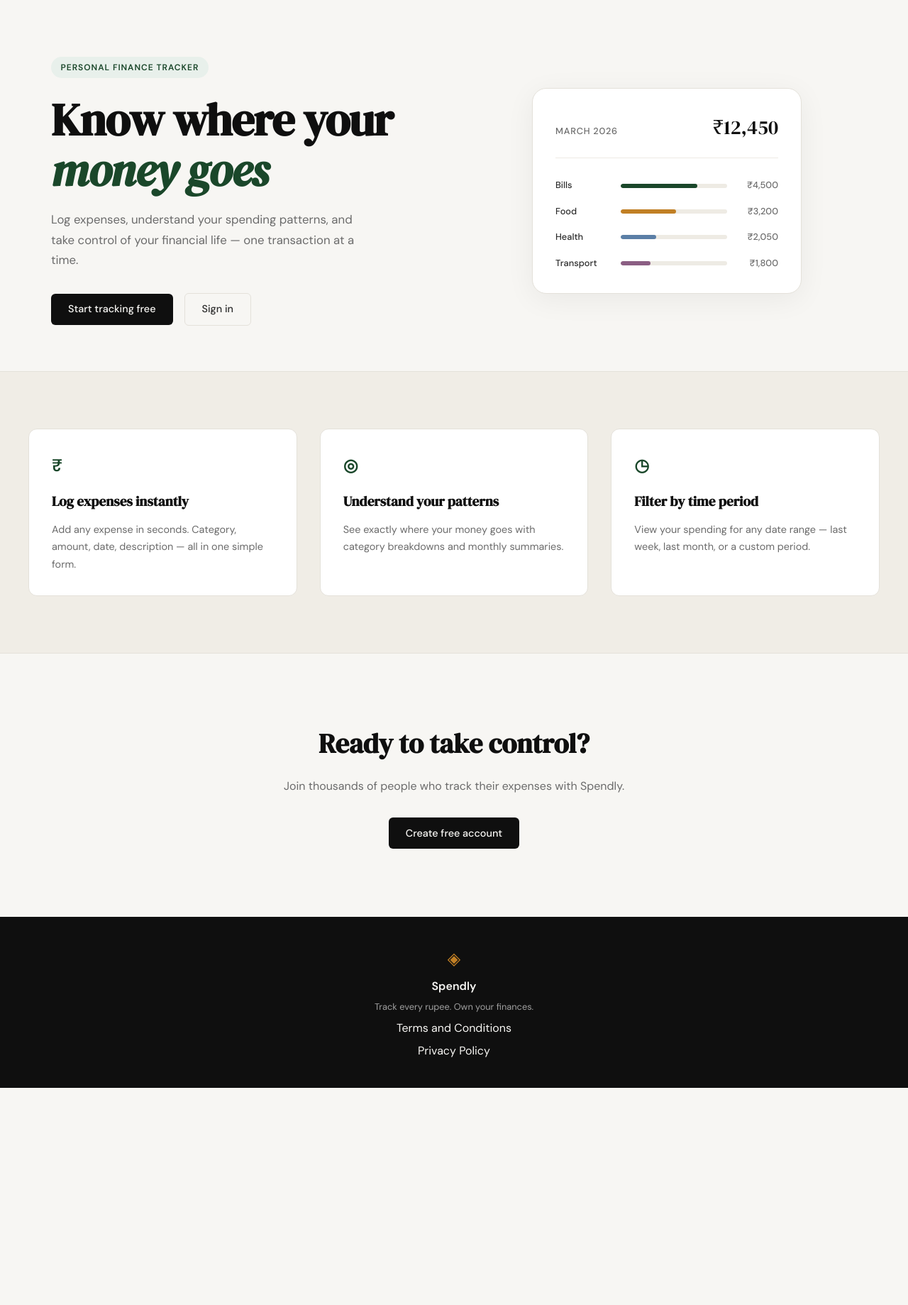
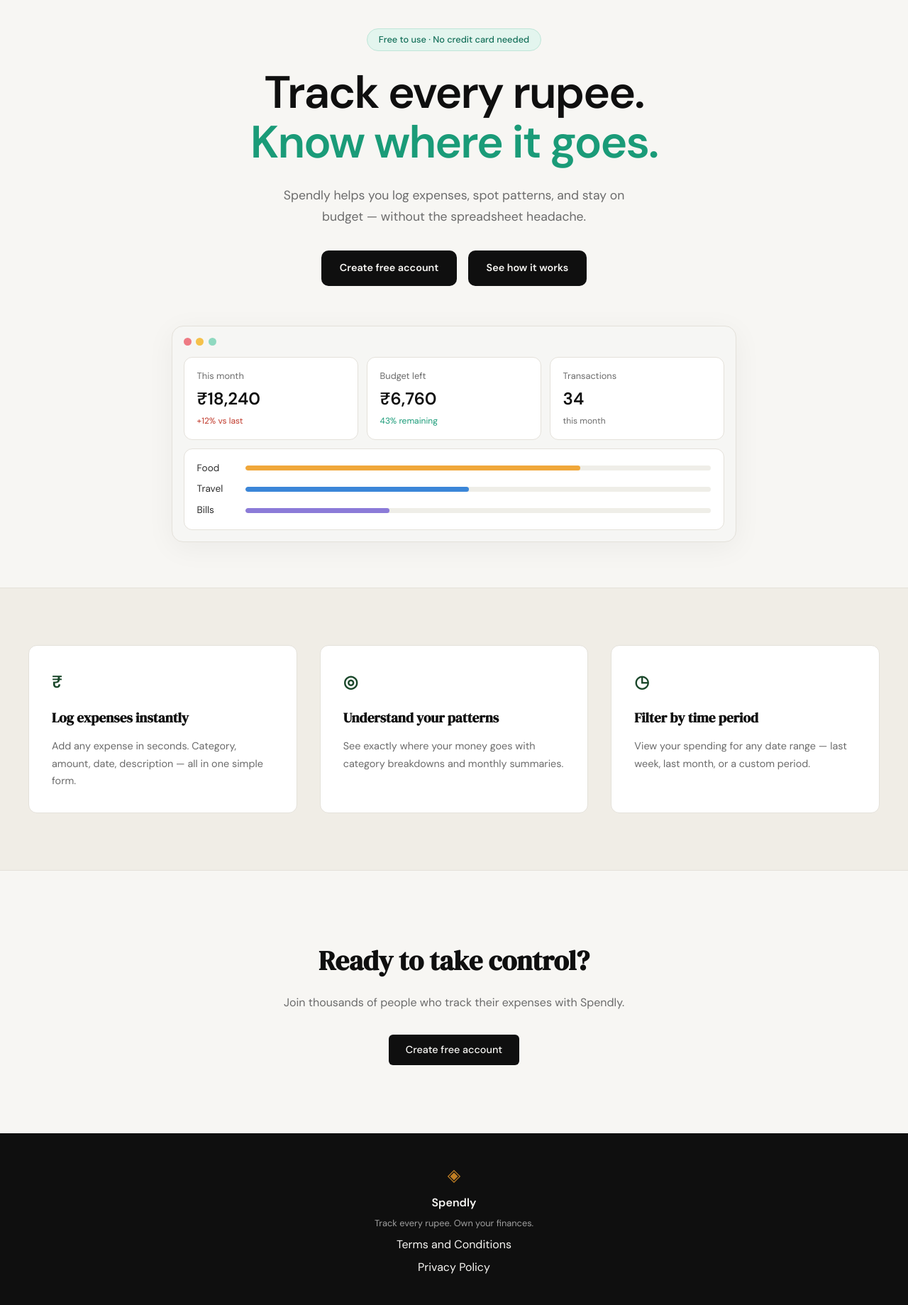
Before and after one commit to mkr9395/spendly, a Flask app: page / in a window 1280 px wide. Shown: the part 61-1900 px from the top of the page at 71% size. Before the commit the page ends 1594 px from the top, so only its background shows below. Run offline with Flask 3, Linux system fonts and the light colour scheme.

Commit message:
hero section redesign
Co-Authored-By: Claude Sonnet 5.5 <noreply@anthropic.com>

```diff
--- a/file.txt
+++ b/file.txt
@@ -43,7 +43,7 @@ git commit -m "landing: add privacy policy page and route”
 
 I've attached a screenshot of the updated Spendly hero section design.
 
-Modify only the hero section in @templates/landing.html and @static/css/landing.css
+Modify only the hero section in @templates/landing.html and @static/css/style.css
 to match this image exactly. Do not touch any other part of the page.
 
 git commit -m "landing: redesign hero section to match mockup"
--- a/static/css/style.css
+++ b/static/css/style.css
@@ -124,137 +124,164 @@ a { color: inherit; text-decoration: none; }
 /* ------------------------------------------------------------------ */
 
 .hero {
-    padding: 5rem 2rem 4rem;
-    display: grid;
-    grid-template-columns: 1fr 1fr;
-    gap: 4rem;
-    align-items: center;
-    max-width: var(--max-width);
+    --hero-green: #1a9b78;
+    padding: 2.5rem 2rem 4rem;
+    max-width: 860px;
     margin: 0 auto;
+    text-align: center;
 }
 
 .hero-badge {
     display: inline-block;
-    background: var(--accent-light);
-    color: var(--accent);
-    font-size: 0.75rem;
-    font-weight: 600;
-    letter-spacing: 0.08em;
-    text-transform: uppercase;
-    padding: 0.35rem 0.85rem;
+    background: #e3f5ee;
+    color: #15705a;
+    border: 1px solid #bfe6d8;
+    font-size: 0.8rem;
+    font-weight: 500;
+    padding: 0.3rem 1rem;
     border-radius: 999px;
     margin-bottom: 1.5rem;
 }
 
 .hero-title {
-    font-family: var(--font-display);
-    font-size: clamp(2.5rem, 5vw, 4rem);
+    font-family: var(--font-body);
+    font-weight: 600;
+    font-size: clamp(2.5rem, 6vw, 4rem);
     line-height: 1.1;
-    letter-spacing: -0.02em;
+    letter-spacing: -0.03em;
     color: var(--ink);
-    margin-bottom: 1.25rem;
+    margin-bottom: 1.5rem;
 }
 
 .hero-title em {
-    font-style: italic;
-    color: var(--accent);
+    font-style: normal;
+    color: var(--hero-green);
 }
 
 .hero-subtitle {
-    font-size: 1.05rem;
+    font-size: 1.1rem;
     color: var(--ink-muted);
     line-height: 1.7;
-    max-width: 460px;
-    margin-bottom: 2rem;
+    max-width: 520px;
+    margin: 0 auto 2rem;
 }
 
 .hero-actions {
     display: flex;
     gap: 1rem;
     align-items: center;
+    justify-content: center;
+    margin-bottom: 3.5rem;
+}
+
+.hero-actions .btn-primary {
+    padding: 0.85rem 1.6rem;
+    border-radius: 10px;
+    font-weight: 600;
 }
 
 /* ------------------------------------------------------------------ */
-/* Mock card (hero visual)                                             */
+/* Dashboard mock (hero visual)                                        */
 /* ------------------------------------------------------------------ */
 
 .hero-visual {
-    display: flex;
-    justify-content: center;
+    text-align: left;
 }
 
-.mock-card {
+.mock-window {
+    background: #f6f6f4;
+    border: 1px solid var(--border);
+    border-radius: 16px;
+    padding: 1rem;
+    box-shadow: 0 8px 40px rgba(0,0,0,0.05);
+}
+
+.mock-dots {
+    display: flex;
+    gap: 0.4rem;
+    margin-bottom: 1rem;
+}
+
+.mock-dot {
+    width: 11px;
+    height: 11px;
+    border-radius: 50%;
+    background: #ee7b84;
+}
+
+.mock-dot-2 { background: #f5c14b; }
+.mock-dot-3 { background: #8fd9c0; }
+
+.mock-stats {
+    display: grid;
+    grid-template-columns: repeat(3, 1fr);
+    gap: 0.75rem;
+    margin-bottom: 0.75rem;
+}
+
+.mock-stat,
+.mock-bars {
     background: var(--paper-card);
     border: 1px solid var(--border);
-    border-radius: var(--radius-lg);
-    padding: 2rem;
-    width: 100%;
-    max-width: 380px;
-    box-shadow: 0 8px 40px rgba(0,0,0,0.06);
+    border-radius: var(--radius-md);
 }
 
-.mock-card-header {
-    display: flex;
-    justify-content: space-between;
-    align-items: baseline;
-    margin-bottom: 1.75rem;
-    padding-bottom: 1.25rem;
-    border-bottom: 1px solid var(--border-soft);
+.mock-stat { padding: 1rem 1.1rem; }
+
+.mock-stat-label {
+    font-size: 0.8rem;
+    color: var(--ink-muted);
 }
 
-.mock-label {
-    font-size: 0.8rem;
-    font-weight: 500;
-    color: var(--ink-muted);
-    text-transform: uppercase;
-    letter-spacing: 0.06em;
+.mock-stat-value {
+    font-size: 1.5rem;
+    font-weight: 600;
+    color: var(--ink);
+    margin: 0.15rem 0;
 }
 
-.mock-total {
-    font-family: var(--font-display);
-    font-size: 1.75rem;
-    color: var(--ink);
+.mock-stat-note {
+    font-size: 0.75rem;
+    color: var(--ink-muted);
 }
 
-.mock-bars { display: flex; flex-direction: column; gap: 1rem; }
+.mock-stat-note.up { color: var(--danger); }
+.mock-stat-note.good { color: var(--hero-green); }
+
+.mock-bars {
+    display: flex;
+    flex-direction: column;
+    gap: 0.5rem;
+    padding: 1rem 1.1rem;
+}
 
 .mock-bar-row {
     display: grid;
-    grid-template-columns: 80px 1fr 60px;
+    grid-template-columns: 56px 1fr;
     align-items: center;
     gap: 0.75rem;
 }
 
 .mock-cat {
-    font-size: 0.8rem;
-    font-weight: 500;
+    font-size: 0.85rem;
     color: var(--ink-soft);
 }
 
 .mock-bar-track {
-    height: 6px;
-    background: var(--border-soft);
+    height: 7px;
+    background: #efeee8;
     border-radius: 999px;
     overflow: hidden;
 }
 
 .mock-bar {
     height: 100%;
-    background: var(--accent);
+    background: #f0a73a;
     border-radius: 999px;
-    transition: width 0.6s ease;
 }
 
-.mock-bar-2 { background: var(--accent-2); }
-.mock-bar-3 { background: #5b7fa6; }
-.mock-bar-4 { background: #8b5e83; }
-
-.mock-amt {
-    font-size: 0.8rem;
-    font-weight: 500;
-    color: var(--ink-muted);
-    text-align: right;
-}
+.mock-bar-2 { background: #3b86d8; }
+.mock-bar-3 { background: #8b7bd8; }
 
 /* ------------------------------------------------------------------ */
 /* Buttons                                                             */
@@ -573,21 +600,15 @@ a { color: inherit; text-decoration: none; }
 /* ------------------------------------------------------------------ */
 
 @media (max-width: 900px) {
-    .hero {
-        grid-template-columns: 1fr;
-        text-align: center;
-    }
-
-    .hero-subtitle { max-width: 100%; }
-    .hero-actions { justify-content: center; }
-    .hero-visual { display: none; }
+    .mock-stats { grid-template-columns: 1fr; }
 
     .features-inner { grid-template-columns: 1fr; }
 }
 
 @media (max-width: 600px) {
     .nav-links a:not(.nav-cta) { display: none; }
-    .hero { padding: 3rem 1rem 2rem; }
+    .hero { padding: 2rem 1rem 2rem; }
+    .hero-actions { flex-direction: column; }
     .terms { padding: 2.5rem 1rem 3rem; }
     .terms-card { padding: 1.5rem; }
 }
--- a/templates/landing.html
+++ b/templates/landing.html
@@ -6,55 +6,55 @@
 
 <section class="hero">
     <div class="hero-inner">
-        <div class="hero-badge">Personal Finance Tracker</div>
+        <div class="hero-badge">Free to use · No credit card needed</div>
         <h1 class="hero-title">
-            Know where your<br>
-            <em>money goes</em>
+            Track every rupee.<br>
+            <em>Know where it goes.</em>
         </h1>
         <p class="hero-subtitle">
-            Log expenses, understand your spending patterns,
-            and take control of your financial life —
-            one transaction at a time.
+            Spendly helps you log expenses, spot patterns, and stay on budget — without the spreadsheet headache.
         </p>
         <div class="hero-actions">
-            <a href="{{ url_for('register') }}" class="btn-primary">Start tracking free</a>
-            <a href="{{ url_for('login') }}" class="btn-ghost">Sign in</a>
+            <a href="{{ url_for('register') }}" class="btn-primary">Create free account</a>
+            <a href="#" class="btn-primary">See how it works</a>
         </div>
     </div>
     <div class="hero-visual">
-        <div class="mock-card">
-            <div class="mock-card-header">
-                <span class="mock-label">March 2026</span>
-                <span class="mock-total">₹12,450</span>
+        <div class="mock-window">
+            <div class="mock-dots">
+                <span class="mock-dot"></span>
+                <span class="mock-dot mock-dot-2"></span>
+                <span class="mock-dot mock-dot-3"></span>
+            </div>
+            <div class="mock-stats">
+                <div class="mock-stat">
+                    <div class="mock-stat-label">This month</div>
+                    <div class="mock-stat-value">₹18,240</div>
+                    <div class="mock-stat-note up">+12% vs last</div>
+                </div>
+                <div class="mock-stat">
+                    <div class="mock-stat-label">Budget left</div>
+                    <div class="mock-stat-value">₹6,760</div>
+                    <div class="mock-stat-note good">43% remaining</div>
+                </div>
+                <div class="mock-stat">
+                    <div class="mock-stat-label">Transactions</div>
+                    <div class="mock-stat-value">34</div>
+                    <div class="mock-stat-note">this month</div>
+                </div>
             </div>
             <div class="mock-bars">
                 <div class="mock-bar-row">
-                    <span class="mock-cat">Bills</span>
-                    <div class="mock-bar-track">
-                        <div class="mock-bar" style="width: 72%"></div>
-                    </div>
-                    <span class="mock-amt">₹4,500</span>
+                    <span class="mock-cat">Food</span>
+                    <div class="mock-bar-track"><div class="mock-bar" style="width: 72%"></div></div>
                 </div>
                 <div class="mock-bar-row">
-                    <span class="mock-cat">Food</span>
-                    <div class="mock-bar-track">
-                        <div class="mock-bar mock-bar-2" style="width: 52%"></div>
-                    </div>
-                    <span class="mock-amt">₹3,200</span>
+                    <span class="mock-cat">Travel</span>
+                    <div class="mock-bar-track"><div class="mock-bar mock-bar-2" style="width: 48%"></div></div>
                 </div>
                 <div class="mock-bar-row">
-                    <span class="mock-cat">Health</span>
-                    <div class="mock-bar-track">
-                        <div class="mock-bar mock-bar-3" style="width: 33%"></div>
-                    </div>
-                    <span class="mock-amt">₹2,050</span>
-                </div>
-                <div class="mock-bar-row">
-                    <span class="mock-cat">Transport</span>
-                    <div class="mock-bar-track">
-                        <div class="mock-bar mock-bar-4" style="width: 28%"></div>
-                    </div>
-                    <span class="mock-amt">₹1,800</span>
+                    <span class="mock-cat">Bills</span>
+                    <div class="mock-bar-track"><div class="mock-bar mock-bar-3" style="width: 31%"></div></div>
                 </div>
             </div>
         </div>
```
Also changed, not shown: Screenshot 2026-11-05 134021.png (added).
